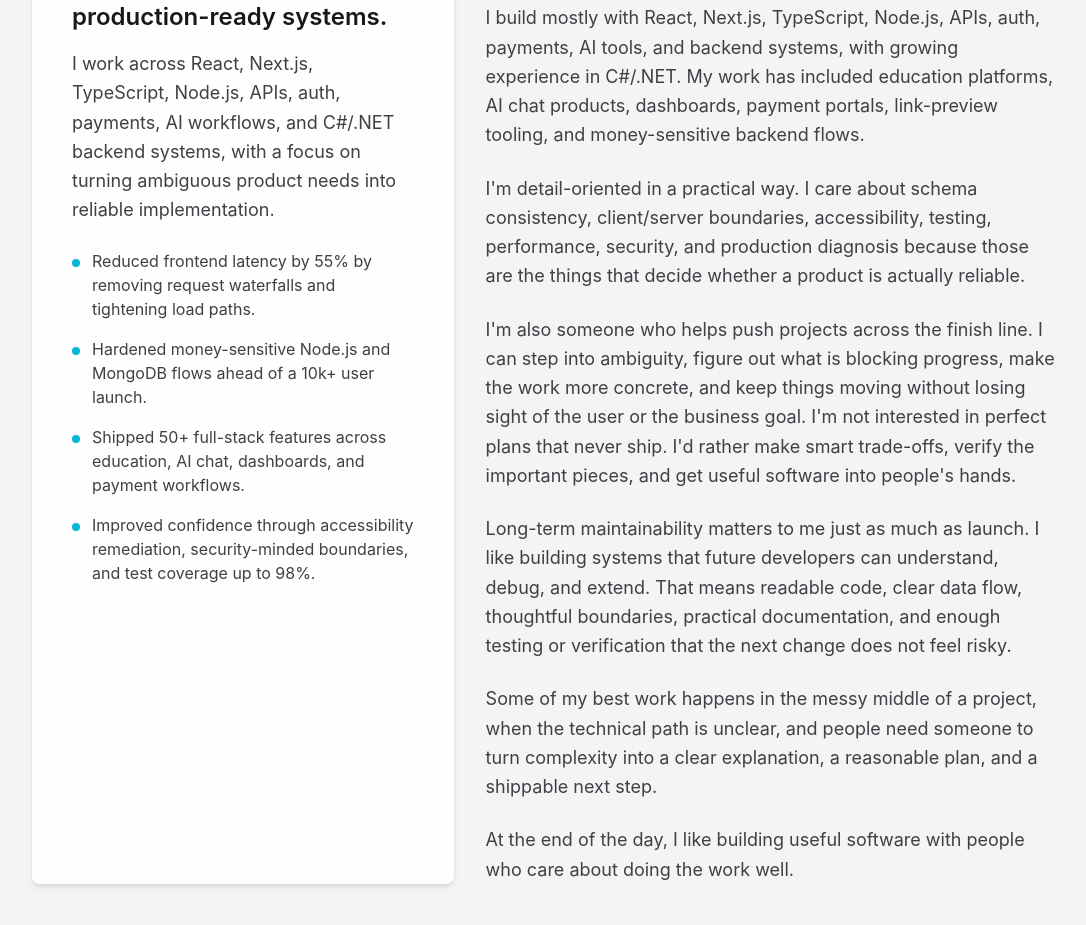
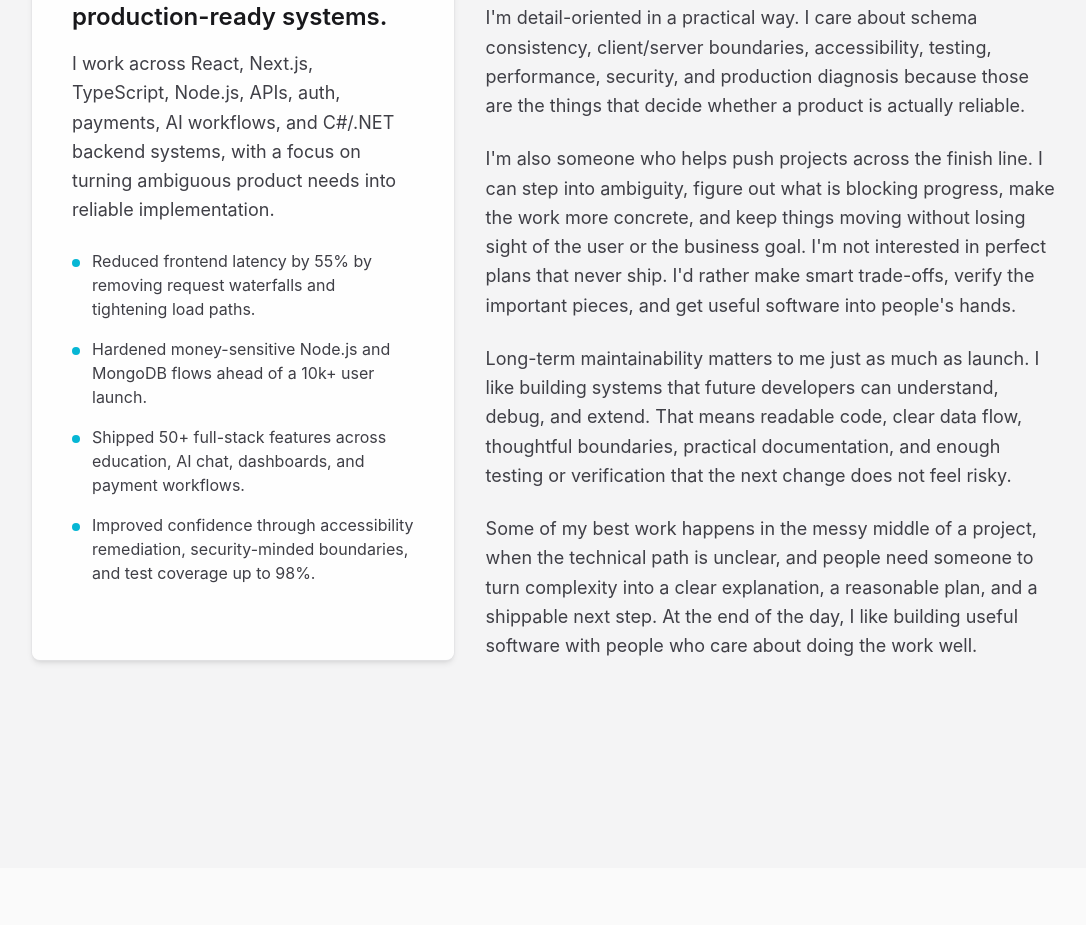
Before and after one commit to Smrosner/portfolio, a Next.js app: page /about in a window 1280 px wide. Shown: the part 387-1312 px from the top of the page, without its empty margins (0-1086 px from the left). After the commit the page ends 1255 px from the top, so only its background shows below. Built offline with nearby package versions, Linux system fonts and the light colour scheme.

Commit message:
slight display edits to about page and project cards

```diff
--- a/src/components/About.tsx
+++ b/src/components/About.tsx
@@ -51,13 +51,6 @@
             they&apos;re in production.
           </p>
           <p className={theme.typography.body}>
-            I build mostly with React, Next.js, TypeScript, Node.js, APIs,
-            auth, payments, AI tools, and backend systems, with growing
-            experience in C#/.NET. My work has included education platforms, AI
-            chat products, dashboards, payment portals, link-preview tooling,
-            and money-sensitive backend flows.
-          </p>
-          <p className={theme.typography.body}>
             I&apos;m detail-oriented in a practical way. I care about schema
             consistency, client/server boundaries, accessibility, testing,
             performance, security, and production diagnosis because those are
@@ -83,11 +76,8 @@
             Some of my best work happens in the messy middle of a project, when
             the technical path is unclear, and people need someone to turn
             complexity into a clear explanation, a reasonable plan, and a
-            shippable next step.
-          </p>
-          <p className={theme.typography.body}>
-            At the end of the day, I like building useful software with people
-            who care about doing the work well.
+            shippable next step. At the end of the day, I like building useful
+            software with people who care about doing the work well.
           </p>
         </div>
       </div>
--- a/src/components/ProjectCard.tsx
+++ b/src/components/ProjectCard.tsx
@@ -14,7 +14,7 @@
 export default function ProjectCard({ project }: ProjectCardProps): JSX.Element {
   return (
     <article
-      className={`${theme.components.card} ${theme.gradients.card} ${theme.effects.hover} ${theme.effects.glow} overflow-hidden !p-0`}
+      className={`${theme.components.card} ${theme.gradients.card} ${theme.effects.hover} overflow-hidden !p-0 transition-all duration-100 ease-in-out hover:shadow-md hover:shadow-black/20 dark:hover:shadow-black/20`}
     >
       <Link href={`/projects/${project.slug}`} className="block">
         <Image
```
